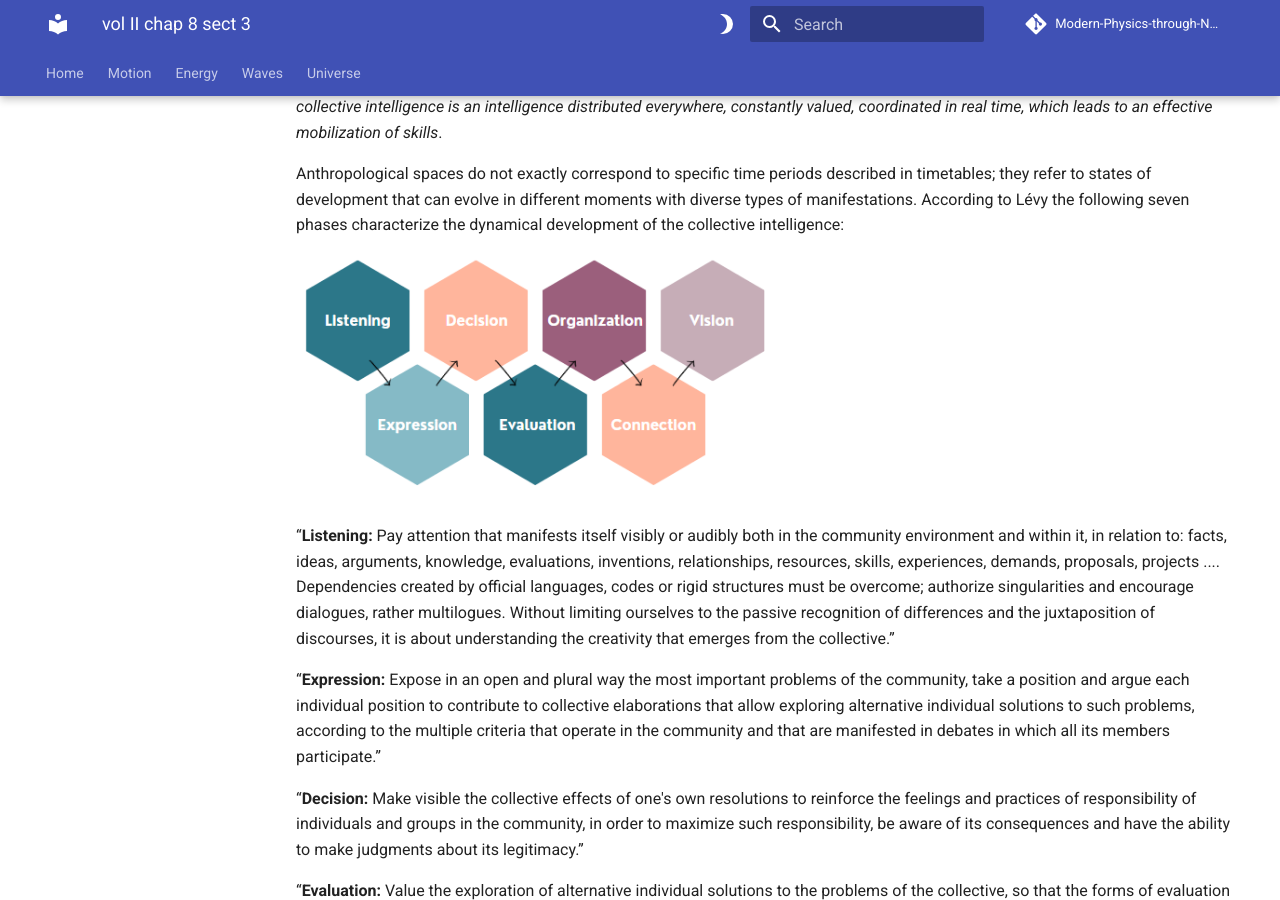
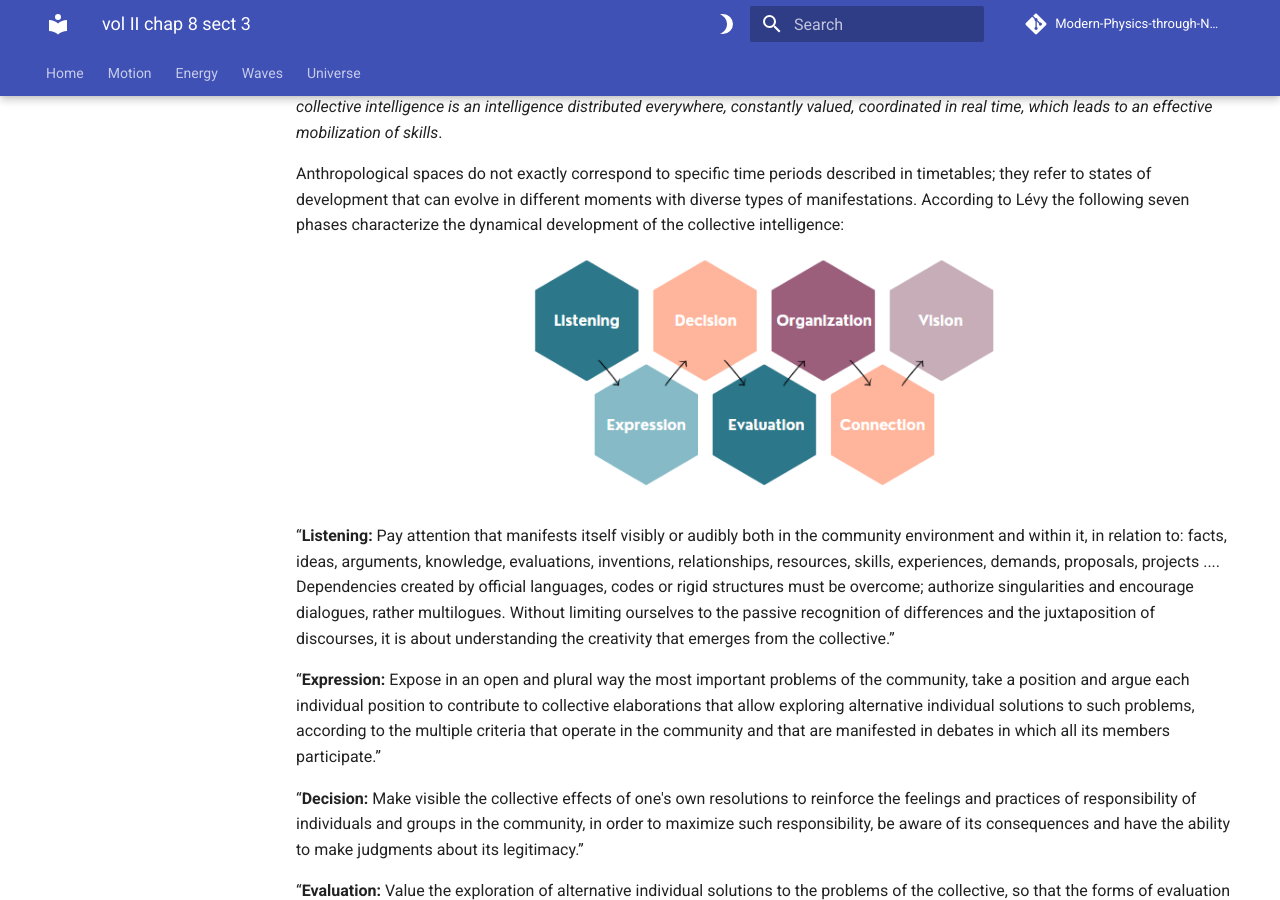
Before and after one commit to modphysnobel/modphysnobel.github.io, an MkDocs documentation site: the page built from docs/vol-II/vol-II-chap-8-sect-3.md, in a window 1280 px wide and 900 px high, scrolled down 740 px. Built offline with MkDocs 1.6.1 and Material for MkDocs 9.7.7, drawn with Linux system fonts in a browser that asks for light colours; some web fonts are replaced; comment, search, counter and statistics services are not loaded.

Commit message:
Update vol-II-chap-8-sect-3.md

```diff
--- a/docs/vol-II/vol-II-chap-8-sect-3.md
+++ b/docs/vol-II/vol-II-chap-8-sect-3.md
@@ -19,7 +19,10 @@
 
 Anthropological spaces do not exactly correspond to specific time periods described in timetables; they refer to states of development that can evolve in different moments with diverse types of manifestations. According to Lévy the following seven phases characterize the dynamical development of the collective intelligence:
 
-![Fig 1](./figs/chap-8-sect-3-fig1.PNG){width=480}
+
+<p align="center" width="100%">
+    <img width="480" src="https://github.com/modphysnobel/modphysnobel.github.io/blob/main/docs/vol-II/figs/chap-8-sect-3-fig1.PNG?raw=true">
+</p>
 
 “**Listening:** Pay attention that manifests itself visibly or audibly both in the community environment and within it, in relation to: facts, ideas, arguments, knowledge, evaluations, inventions, relationships, resources, skills, experiences, demands, proposals, projects .... Dependencies created by official languages, codes or rigid structures must be overcome; authorize singularities and encourage dialogues, rather multilogues. Without limiting ourselves to the passive recognition of differences and the juxtaposition of discourses, it is about understanding the creativity that emerges from the collective.”
 
```
